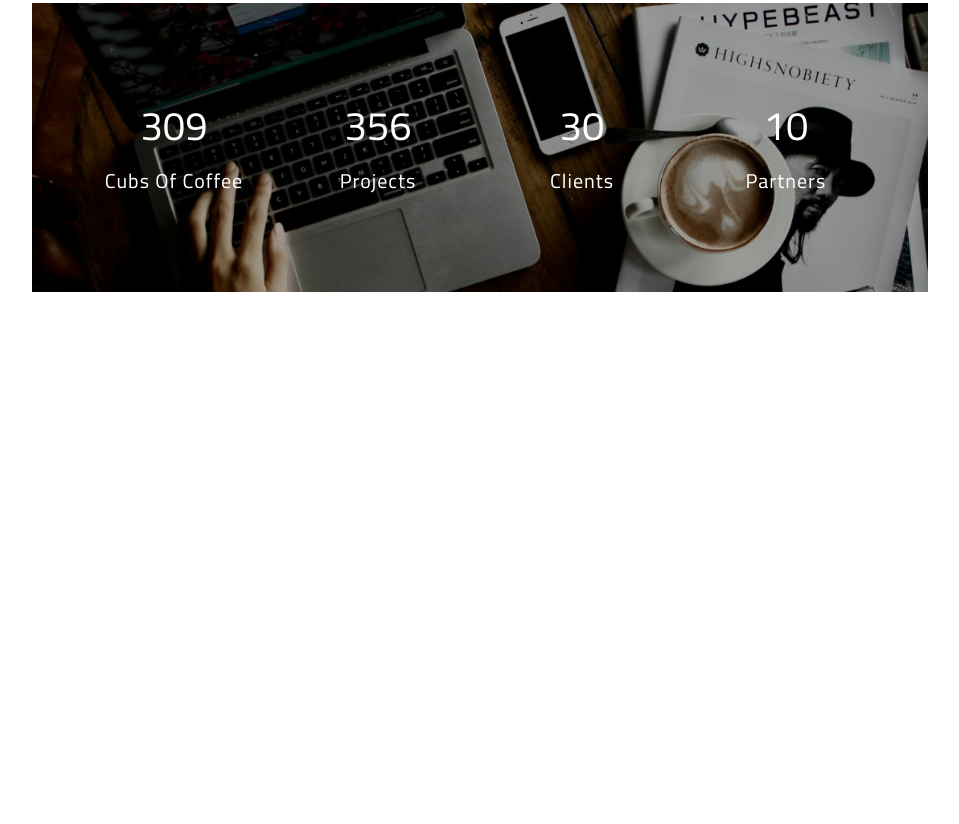
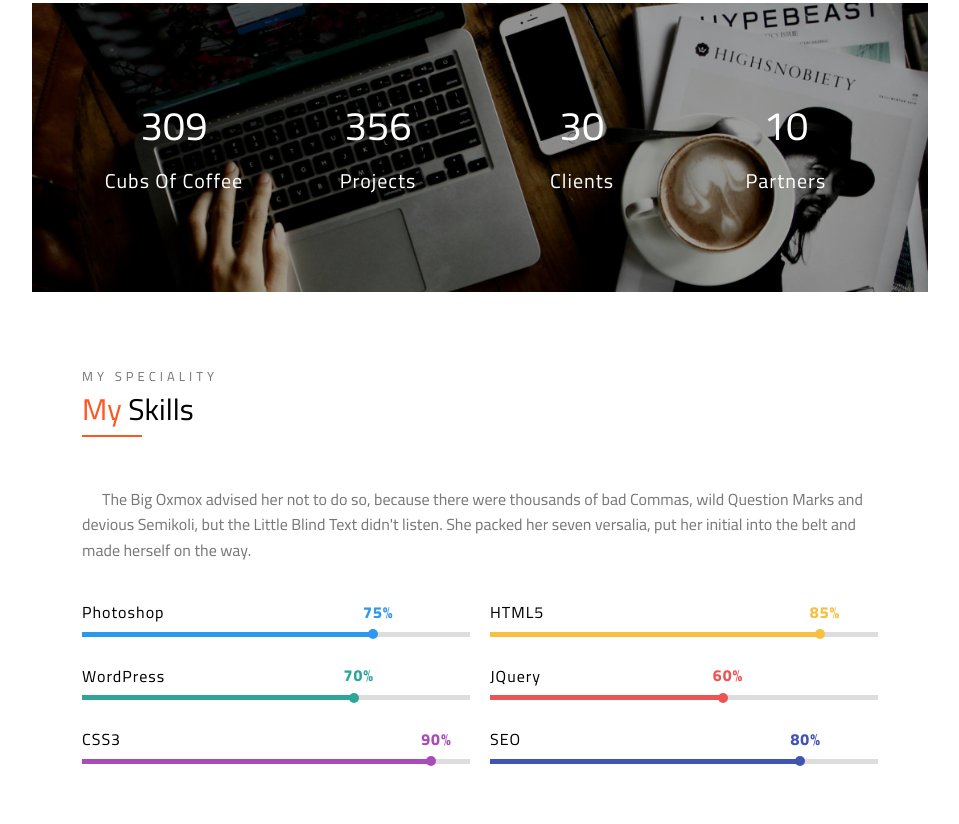
Before and after one commit to Abdrrahim-dev/Graphique-orangee, a plain HTML site: page index.html in a window 1280 px wide. Shown: the part 2533-3357 px from the top of the page, without its empty margins (288-1247 px from the left). Before the commit the page ends 2875 px from the top, so only its background shows below. Drawn offline with Linux system fonts and the light colour scheme.

Commit message:
finish skills section

```diff
--- a/css/style.css
+++ b/css/style.css
@@ -431,6 +431,74 @@ header .copyright p span {
   text-align: center;
 }
 /* end services */
+/* start skills */
+.skills {
+  padding: 50px;
+}
+.skills h2.title::before {
+  content: "my speciality";
+}
+.skills p {
+  color: #777;
+  line-height: 1.6;
+  text-indent: 20px;
+  margin-bottom: 40px;
+}
+.skills .progress-box {
+  display: grid;
+  grid-template-columns: repeat(auto-fill, minmax(300px, 1fr));
+  gap: 20px;
+}
+.skills .progress-box .card {
+  text-transform: capitalize;
+  letter-spacing: 1px;
+  margin-bottom: 10px;
+}
+.skills .progress-box .card > span {
+  text-transform: capitalize;
+  letter-spacing: 1px;
+  margin-bottom: 10px;
+  display: block;
+}
+.skills .progress-box .card .percent {
+  width: 100%;
+  height: 5px;
+  position: relative;
+  background-color: #ddd;
+}
+.skills .progress-box .card .percent .percentage {
+  position: absolute;
+  top: -29px;
+  font-size: 16px;
+  left: calc(var(--percent) - 10px);
+  color: var(--clr);
+  font-weight: 800;
+}
+.skills .progress-box .card .percent .fill {
+  position: absolute;
+  height: 100%;
+  top: 0;
+  left: 0;
+  width: var(--percent);
+  background-color: var(--clr);
+}
+.skills .progress-box .card .percent .fill::before {
+  content: "";
+  width: 10px;
+  height: 10px;
+  background-color: var(--clr);
+  position: absolute;
+  top: -2.5px;
+  right: -5px;
+  border-radius: 50%;
+  -webkit-border-radius: 50%;
+  -moz-border-radius: 50%;
+  -ms-border-radius: 50%;
+  -o-border-radius: 50%;
+}
+/* end skills */
+/* start education */
+/* end education */
 /* Animation */
 @keyframes home-h2 {
   0%,
--- a/index.html
+++ b/index.html
@@ -177,6 +177,63 @@
         </div>
       </div>
       <!-- end services -->
+      <!-- start skills -->
+      <div class="skills" id="skills">
+        <h2 class="title"><span>My </span>skills</h2>
+        <p>
+          The Big Oxmox advised her not to do so, because there were thousands
+          of bad Commas, wild Question Marks and devious Semikoli, but the
+          Little Blind Text didn't listen. She packed her seven versalia, put
+          her initial into the belt and made herself on the way.
+        </p>
+        <div class="progress-box">
+          <div class="card" style="--clr: #2c98f0; --percent: 75%">
+            <span>photoshop</span>
+            <div class="percent">
+              <span class="percentage">75%</span>
+              <span class="fill"></span>
+            </div>
+          </div>
+          <div class="card" style="--clr: #f9bf3f; --percent: 85%">
+            <span>HTML5</span>
+            <div class="percent">
+              <span class="percentage">85%</span>
+              <span class="fill"></span>
+            </div>
+          </div>
+          <div class="card" style="--clr: #2fa499; --percent: 70%">
+            <span>WordPress</span>
+            <div class="percent">
+              <span class="percentage">70%</span>
+              <span class="fill"></span>
+            </div>
+          </div>
+          <div class="card" style="--clr: #ec5453; --percent: 60%">
+            <span>jQuery</span>
+            <div class="percent">
+              <span class="percentage">60%</span>
+              <span class="fill"></span>
+            </div>
+          </div>
+          <div class="card" style="--clr: #a84cb8; --percent: 90%">
+            <span>CSS3</span>
+            <div class="percent">
+              <span class="percentage">90%</span>
+              <span class="fill"></span>
+            </div>
+          </div>
+          <div class="card" style="--clr: #4054b2; --percent: 80%">
+            <span>SEO</span>
+            <div class="percent">
+              <span class="percentage">80%</span>
+              <span class="fill"></span>
+            </div>
+          </div>
+        </div>
+      </div>
+      <!-- end skills -->
+      <!-- start education -->
+      <!-- end education -->
     </div>
     <script src="js/script.js"></script>
   </body>
```
